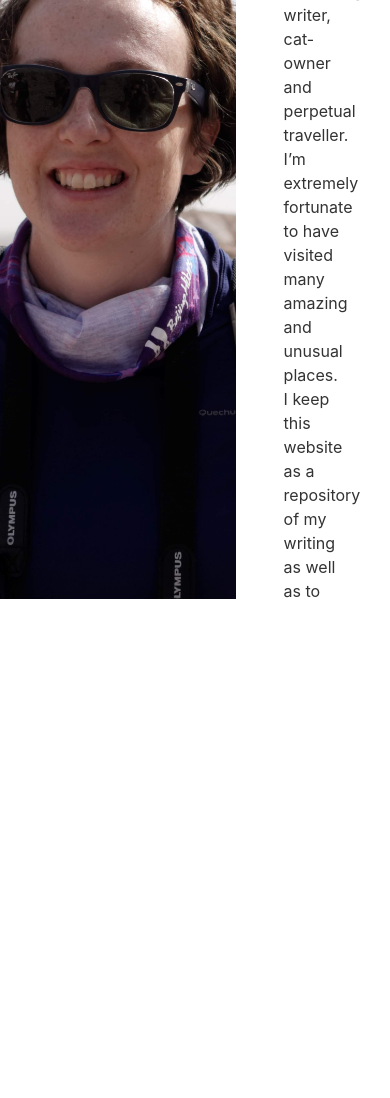
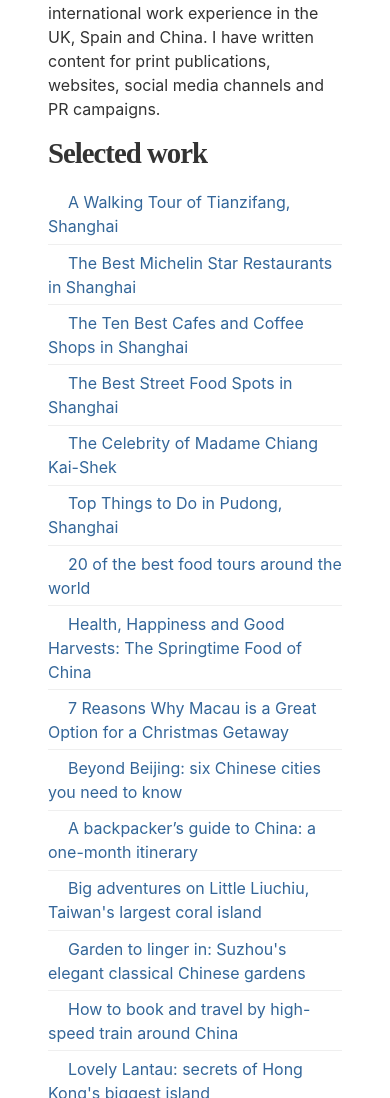
Before and after one commit to scottmallinson/tesshumphrys.co, a plain HTML site: page index.html in a window 390 px wide. Shown: the part 245-1343 px from the top of the page. Before the commit the page ends 844 px from the top, so only its background shows below. Drawn offline with nearby package versions, Linux system fonts and the light colour scheme; a web font is replaced by a local one.

Commit message:
Added media queries and metadata, reorganised and polished content

```diff
--- a/index.html
+++ b/index.html
@@ -1,17 +1,35 @@
 <!DOCTYPE html>
 <html lang="en">
+
 <head>
   <meta charset="UTF-8">
   <meta name="viewport" content="width=device-width, initial-scale=1.0">
   <meta http-equiv="X-UA-Compatible" content="ie=edge">
   <title>Tess Humphrys &middot; Experienced writer, editor and content strategist</title>
+  <meta name="description" content="Tess Humphrys is an experienced, versatile content writer, editor and strategist with international work experience in the UK, Spain and China. She has written content for print publications, websites, social media channels and PR campaigns.">
+  <link rel="canonical" href="https://tesshumphrys.co/">
   <link href="https://fonts.googleapis.com/css?family=Lato|Source+Serif+Pro&display=swap" rel="stylesheet">
+  <link rel="me" href="https://www.instagram.com/lands_remote/">
+  <link rel="me" href="https://twitter.com/tesshumphrys">
+  <link rel="me" href="https://www.linkedin.com/in/tesshumphrys/">
   <script src="https://code.jquery.com/jquery-3.4.1.slim.min.js"></script>
+  <script type="application/ld+json">
+    {
+      "@context": "http://schema.org",
+      "@type": "Person",
+      "name": "Tess Humphrys",
+      "jobTitle": "Writer, editor and content strategist",
+      "description": "Tess Humphrys is an experienced, versatile content writer, editor and strategist with international work experience in the UK, Spain and China. She has written content for print publications, websites, social media channels and PR campaigns.",
+      "image": "//tesshumphrys.co/img/tess.jpg",
+      "email": "t_humphrys@hotmail.co.uk"
+    }
+  </script>
   <style>
     * {
       margin: 0;
       padding: 0;
     }
+
     body {
       font-family: -apple-system, BlinkMacSystemFont, 'Segoe UI', Roboto, Oxygen, Ubuntu, Cantarell, 'Open Sans', 'Helvetica Neue', sans-serif;
       font-size: 1em;
@@ -22,67 +40,109 @@
       -webkit-font-smoothing: antialiased;
       -moz-osx-font-smoothing: grayscale;
     }
+
     header {
-      background-image: url(tess.jpg);
+      background-image: url(img/tess.jpg);
       padding: 3em;
       background-repeat: no-repeat;
       background-position: center center;
       background-size: cover;
     }
+
     main {
       padding: 3em;
       overflow-y: auto;
     }
-    ol, li {
+
+    ol,
+    li {
       list-style: none;
       margin: 0;
       padding: 0;
     }
+
     h1 {
       font-family: 'Source Serif Pro', serif;
       font-size: 2rem;
       font-weight: 600;
       letter-spacing: -1px;
     }
-    h2, h3 {
+
+    h2,
+    h3 {
       font-family: 'Source Serif Pro', serif;
-      color: #999999;
+      color: #858585;
       font-size: 1.5rem;
       font-weight: normal;
-      letter-spacing: -0.5px;
+      letter-spacing: -1px;
       margin-bottom: .5em;
     }
+
     h3 {
       font-size: 1.8em;
       font-weight: 600;
       color: #333;
     }
-    p, li {
+
+    p,
+    li {
       font-size: 1em;
       line-height: 1.5em;
     }
-    p, ol {
+
+    p,
+    ol {
       margin-bottom: 1em;
     }
+
     li {
       border-bottom: 1px solid #EFEFEF;
       padding: .35em 0;
     }
+
     li:last-child {
       border-bottom: none;
     }
+
     a:link {
       color: #369;
       text-decoration: none;
     }
+
     a:visited {
       color: #999;
     }
+
     a:hover {
       color: #639;
     }
+
+    @media screen and (max-width: 967px) {
+      body {
+        display: block;
+      }
+
+      header {
+        background: none;
+        padding: 3em 3em 0 3em;
+      }
+
+      main {
+        padding: 0 3em 3em 3em;
+      }
+      p {
+        max-width: 75%;
+      }
+    }
+
+    @media screen and (max-width: 767px) {
+      p {
+        max-width: 100%;
+      }
+    }
   </style>
 </head>
+
 <body>
   <header>
     <h1>Tess Humphrys</h1>
@@ -91,35 +151,63 @@
   <main>
     <section>
       <h3>About me</h3>
-      <p>I’m Tess Humphrys, 30-something writer, cat-owner and perpetual traveller. I’m extremely fortunate to have visited many amazing and unusual places. I keep this website as a repository of my writing as well as to remind me where I’ve been.</p>
+      <p>I am an experienced, versatile content writer, editor and strategist with international work experience in the
+        UK, Spain and China. I have written content for print publications, websites, social media channels and PR
+        campaigns.</p>
     </section>
     <section>
       <h3>Selected work</h3>
       <ol>
-        <li><a href="https://theculturetrip.com/asia/china/articles/health-happiness-and-good-harvests-the-springtime-food-of-china/">Health, Happiness and Good Harvests: The Springtime Food of China</a></li>
-        <li><a href="https://theculturetrip.com/asia/china/articles/the-best-street-food-spots-in-shanghai/">The Best Street Food Spots in Shanghai</a></li>
-        <li><a href="https://theculturetrip.com/asia/china/articles/the-celebrity-of-madame-chiang-kai-shek/">The Celebrity of Madame Chiang Kai-Shek</a></li>
-        <li><a href="https://theculturetrip.com/asia/china/articles/top-things-to-do-in-pudong-shanghai/">Top Things to Do in Pudong, Shanghai</a></li>
-        <li><a href="https://theculturetrip.com/asia/china/articles/the-10-best-michelin-star-restaurants-in-shanghai/">The Best Michelin Star Restaurants in Shanghai</a></li>
-        <li><a href="https://theculturetrip.com/asia/china/articles/a-walking-tour-of-tian-zi-fang-shanghai/">A Walking Tour of Tianzifang, Shanghai</a></li>
-        <li><a href="https://theculturetrip.com/asia/china/articles/the-10-best-cafes-and-coffeehouses-in-shanghai/">The Ten Best Cafes and Coffee Shops in Shanghai</a></li>
-        <li><a href="https://www.thebeijinger.com/blog/2018/12/19/7-reasons-why-macau-great-option-christmas-getaway">7 Reasons Why Macau is a Great Option for a Christmas Getaway</a></li>
-        <li><a href="https://www.theguardian.com/travel/2018/nov/07/beyond-beijing-six-chinese-cities-you-need-to-know-suzhou-lanzhou-qingdao">Beyond Beijing: six Chinese cities you need to know</a></li>
-        <li><a href="https://www.theguardian.com/travel/2018/feb/16/how-to-book-travel-high-speed-train-china-shanghai-beijing-shenzhen">How to book and travel by high-speed train around China</a></li>
-        <li><a href="https://www.theguardian.com/travel/2018/sep/26/backpackers-guide-to-china-one-month-itinerary-shanghai-national-parks">A backpacker’s guide to China: a one-month itinerary</a></li>
-        <li><a href="https://www.lonelyplanet.com/travel-tips-and-articles/40625c8c-8a11-5710-a052-1479d276e914">Shangri-la on two wheels: cycling adventures in Yunnan</a></li>
-        <li><a href="https://www.lonelyplanet.com/travel-tips-and-articles/40625c8c-8a11-5710-a052-1479d276b599">Lovely Lantau: secrets of Hong Kong's biggest island</a></li>
-        <li><a href="https://www.lonelyplanet.com/travel-tips-and-articles/40625c8c-8a11-5710-a052-1479d2754d7c">Big adventures on Little Liuchiu, Taiwan's largest coral island</a></li>
-        <li><a href="https://www.lonelyplanet.com/travel-tips-and-articles/40625c8c-8a11-5710-a052-1479d276aa07">Garden to linger in: Suzhou's elegant classical Chinese gardens</a></li>
+        <li><a href="https://theculturetrip.com/asia/china/articles/a-walking-tour-of-tian-zi-fang-shanghai/">A Walking
+            Tour of Tianzifang, Shanghai</a></li>
+        <li><a
+            href="https://theculturetrip.com/asia/china/articles/the-10-best-michelin-star-restaurants-in-shanghai/">The
+            Best Michelin Star Restaurants in Shanghai</a></li>
+        <li><a href="https://theculturetrip.com/asia/china/articles/the-10-best-cafes-and-coffeehouses-in-shanghai/">The
+            Ten Best Cafes and Coffee Shops in Shanghai</a></li>
+        <li><a href="https://theculturetrip.com/asia/china/articles/the-best-street-food-spots-in-shanghai/">The Best
+            Street Food Spots in Shanghai</a></li>
+        <li><a href="https://theculturetrip.com/asia/china/articles/the-celebrity-of-madame-chiang-kai-shek/">The
+            Celebrity of Madame Chiang Kai-Shek</a></li>
+        <li><a href="https://theculturetrip.com/asia/china/articles/top-things-to-do-in-pudong-shanghai/">Top Things to
+            Do in Pudong, Shanghai</a></li>
+        <li><a
+            href="https://www.theguardian.com/travel/2019/jun/26/20-best-food-tours-around-world-lisbon-lima-havana-hanoi">20
+            of the best food tours around the world</a></li>
+        <li><a
+            href="https://theculturetrip.com/asia/china/articles/health-happiness-and-good-harvests-the-springtime-food-of-china/">Health,
+            Happiness and Good Harvests: The Springtime Food of China</a></li>
+        <li><a href="https://www.thebeijinger.com/blog/2018/12/19/7-reasons-why-macau-great-option-christmas-getaway">7
+            Reasons Why Macau is a Great Option for a Christmas Getaway</a></li>
+        <li><a
+            href="https://www.theguardian.com/travel/2018/nov/07/beyond-beijing-six-chinese-cities-you-need-to-know-suzhou-lanzhou-qingdao">Beyond
+            Beijing: six Chinese cities you need to know</a></li>
+        <li><a
+            href="https://www.theguardian.com/travel/2018/sep/26/backpackers-guide-to-china-one-month-itinerary-shanghai-national-parks">A
+            backpacker’s guide to China: a one-month itinerary</a></li>
+        <li><a href="https://www.lonelyplanet.com/travel-tips-and-articles/40625c8c-8a11-5710-a052-1479d2754d7c">Big
+            adventures on Little Liuchiu, Taiwan's largest coral island</a></li>
+        <li><a href="https://www.lonelyplanet.com/travel-tips-and-articles/40625c8c-8a11-5710-a052-1479d276aa07">Garden
+            to linger in: Suzhou's elegant classical Chinese gardens</a></li>
+        <li><a
+            href="https://www.theguardian.com/travel/2018/feb/16/how-to-book-travel-high-speed-train-china-shanghai-beijing-shenzhen">How
+            to book and travel by high-speed train around China</a></li>
+        <li><a href="https://www.lonelyplanet.com/travel-tips-and-articles/40625c8c-8a11-5710-a052-1479d276b599">Lovely
+            Lantau: secrets of Hong Kong's biggest island</a></li>
+        <li><a
+            href="https://www.lonelyplanet.com/travel-tips-and-articles/40625c8c-8a11-5710-a052-1479d276e914">Shangri-la
+            on two wheels: cycling adventures in Yunnan</a></li>
       </ol>
     </section>
     <section>
       <h3>Contact me</h3>
-      <p>Email me on <a href="mailto:hello@landsremote.co">hello@landsremote.co</a> to discuss how we might work together to create some fabulous content.</p>
+      <p>Email me on <a href="mailto:t_humphrys@hotmail.co.uk">t_humphrys@hotmail.co.uk</a> to discuss how we might work
+        together to create some fabulous content.</p>
+      <p>You can also find me on <a href="https://twitter.com/tesshumphrys">Twitter</a> and <a href="https://www.linkedin.com/in/tesshumphrys/">LinkedIn</a>.</p>
     </section>
   </main>
   <script>
-    $("a[href^='http']").each(function() {
+    $("a[href^='http']").each(function () {
       $(this).css({
         background: "url(http://www.google.com/s2/favicons?domain=" + this.hostname + ") left center no-repeat",
         "padding-left": "20px"
@@ -127,4 +215,5 @@
     });
   </script>
 </body>
+
 </html>
```
Also changed, not shown: img/tess.jpg (renamed from tess.jpg).
